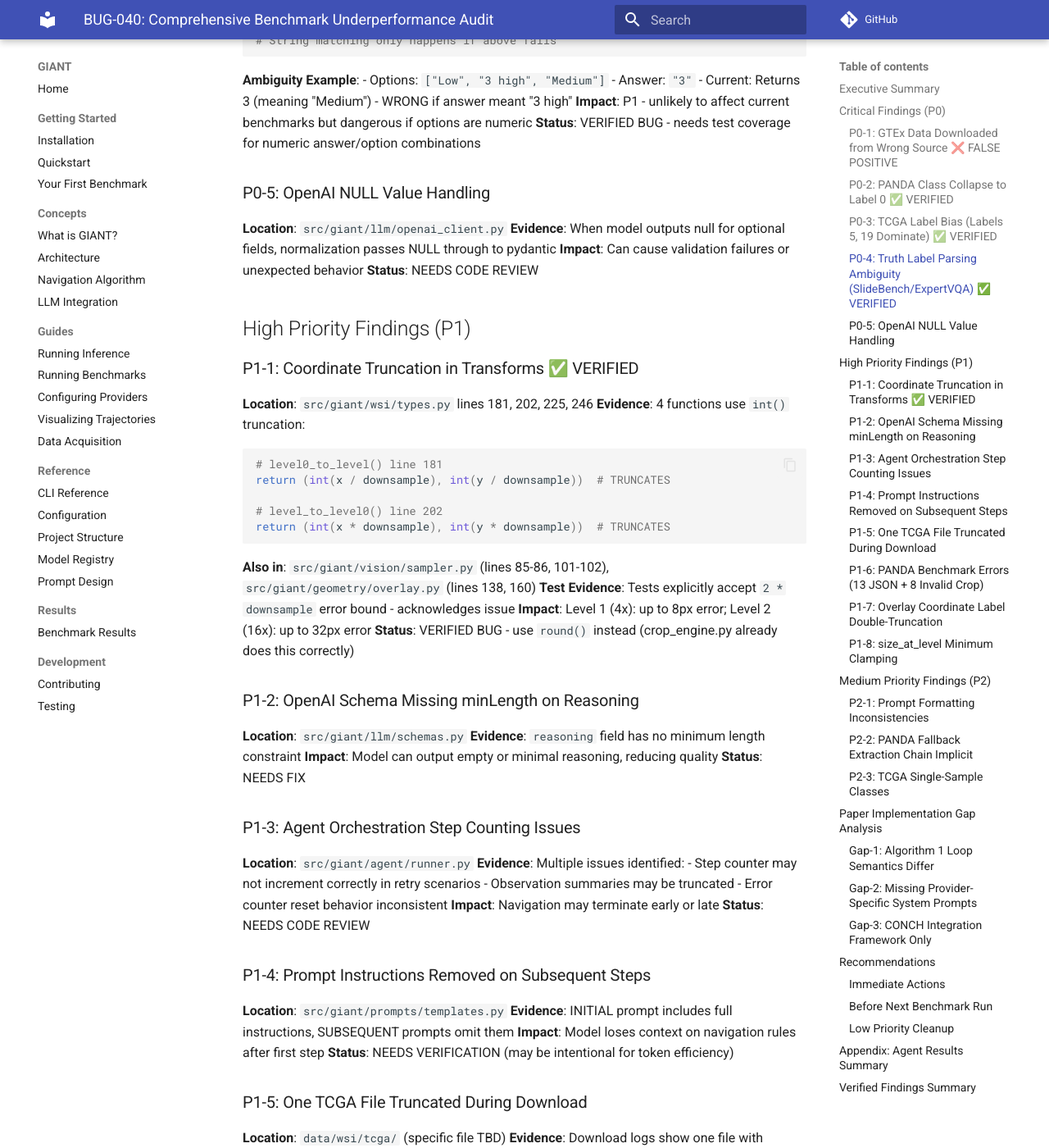
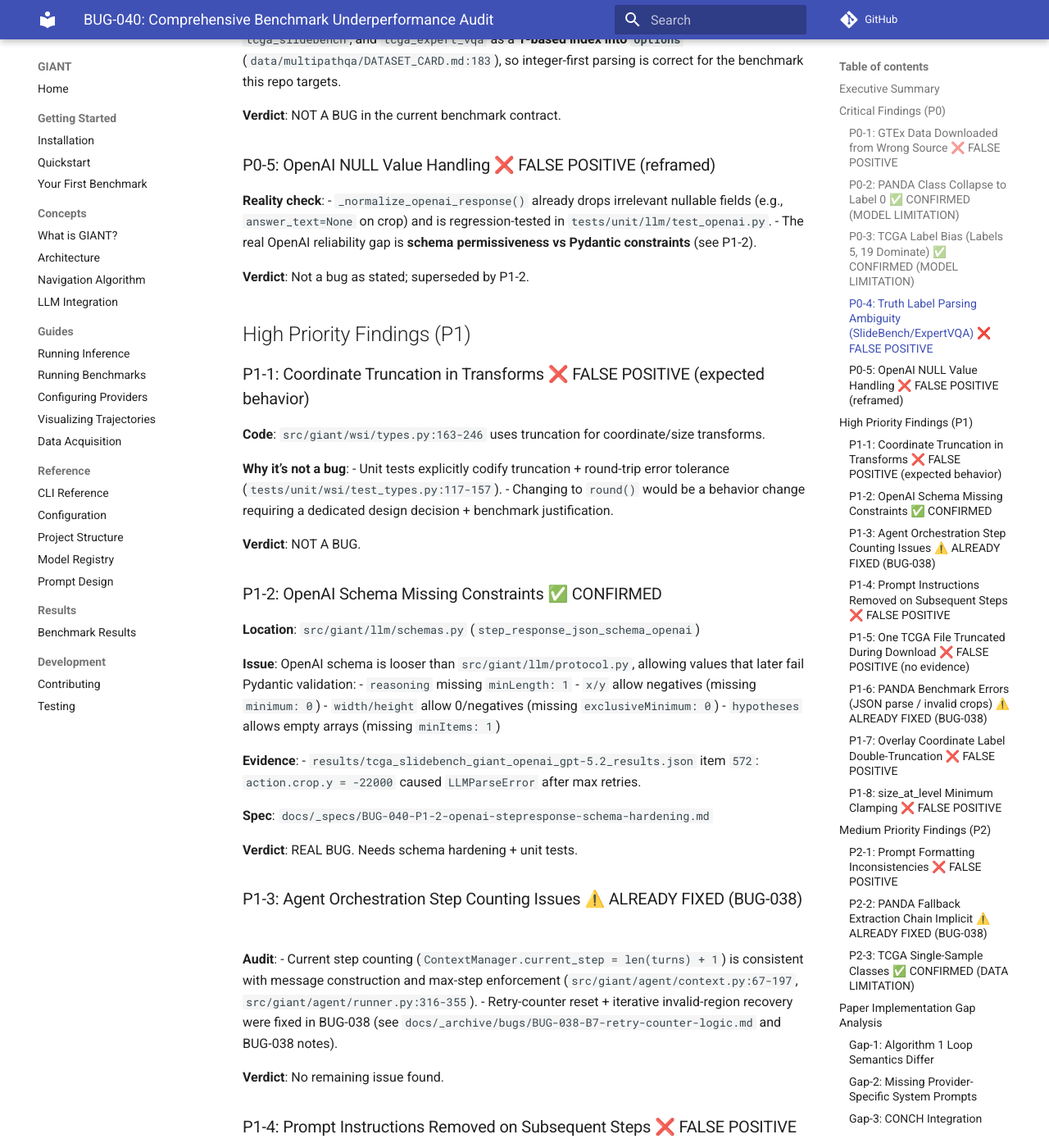
Before and after one commit to The-Obstacle-Is-The-Way/gigapixel-goblin, an MkDocs documentation site: the page built from docs/_bugs/BUG-040-benchmark-underperformance-audit.md, in a window 1280 px wide and 1400 px high, scrolled down 1738 px. Shown: the whole window at 82% size. Built offline with MkDocs 1.6.1 and Material for MkDocs 9.7.7, drawn with Linux system fonts in a browser that asks for light colours; comment, search, counter and statistics services are not loaded; some of the changed text lies outside the part shown.

Commit message:
docs: update BUG-040 audit findings and introduce schema hardening spec
* Revised the status of findings from the benchmark underperformance audit, clarifying several false positives and model limitations.
* Added a new specification document for hardening the OpenAI `StepResponse` schema to align with Pydantic constraints, addressing issues that led to `LLMParseError` retries.
* Updated README.md to reflect the addition of the new schema hardening spec, ensuring comprehensive documentation of ongoing improvements and actions required.

````diff
--- a/docs/_bugs/BUG-040-benchmark-underperformance-audit.md
+++ b/docs/_bugs/BUG-040-benchmark-underperformance-audit.md
@@ -2,7 +2,7 @@
 
 **Date**: 2026-01-01
 **Auditors**: 13-agent swarm (8 codebase + 5 paper review)
-**Status**: IN PROGRESS - Findings documented, fixes pending
+**Status**: AUDITED - Findings validated, fixes spec'd (no code changes yet)
 
 ## Executive Summary
 
@@ -15,17 +15,13 @@ Launched comprehensive swarm audit to investigate why SlideBench (51.8%), TCGA (
 ### P0-1: GTEx Data Downloaded from Wrong Source ❌ FALSE POSITIVE
 
 **Location**: `data/wsi/gtex/`
-**Evidence**: Download logs show files came from IDC with `.dcm` extension instead of GTEx Portal `.tiff`
-**Verification**:
-```
-$ file data/wsi/gtex/GTEX-111VG-1226/*.dcm
-Big TIFF image data, little-endian
-```
-The files have `.dcm` extension but contain Big TIFF data internally. OpenSlide reads content, not extension.
-**GTEx benchmark result**: 130/191 correct (68.1%) - **benchmark runs successfully**
-**Status**: NOT A BUG - files work correctly despite wrong extension
+**Reality check**:
+- The GTEx slides are valid **DICOM WSI** (VL Whole Slide Microscopy Image Storage). `file(1)` reports “Big TIFF”, but `pydicom.dcmread(...).SOPClassUID` confirms DICOM WSI.
+- Our resolver explicitly supports IDC-style GTEx layouts (`gtex/<GTEX-ID>/*.dcm`) via `WSIPathResolver._try_resolve_dicom_directory` in `src/giant/eval/wsi_resolver.py:111-175`.
 
-### P0-2: PANDA Class Collapse to Label 0 ✅ VERIFIED
+**Verdict**: NOT A BUG. Source/extension mismatch does not break GTEx loading.
+
+### P0-2: PANDA Class Collapse to Label 0 ✅ CONFIRMED (MODEL LIMITATION)
 
 **Location**: `results/panda_giant_openai_gpt-5.2_results.json`
 **Evidence**:
@@ -35,10 +31,11 @@ Truth:     Label 0 = 27.4% (54/197)
 Gap:       +50.8 percentage points over-prediction of benign
 ```
 **Impact**: Model is systematically biased toward benign diagnosis - calling 78% of cases "no cancer" when only 27% are actually benign
-**Root Cause**: Model sees tissue and defaults to "I don't identify unequivocal carcinoma" even when cancer is present. This is a reasoning limitation, not a bug.
-**Status**: VERIFIED - This is a model capability issue, not code bug
+**Additional note**: 115/154 label-0 predictions are emitted as `"isup_grade": null` and mapped to grade 0 by our extractor (intentional BUG-038 B1 behavior in `src/giant/eval/answer_extraction.py:45-67`).
 
-### P0-3: TCGA Label Bias (Labels 5, 19 Dominate) ✅ VERIFIED
+**Verdict**: Not a code bug; underperformance is primarily model/prompt behavior.
+
+### P0-3: TCGA Label Bias (Labels 5, 19 Dominate) ✅ CONFIRMED (MODEL LIMITATION)
 
 **Location**: `results/tcga_giant_openai_gpt-5.2_results.json`
 **Evidence**:
@@ -52,126 +49,122 @@ Total: 35.3% of predictions go to just 2 labels
 Accuracy: 61/221 = 27.6%
 ```
 **Impact**: Model over-predicts certain cancer types, 30-way classification is very hard
-**Root Cause**: Model capability issue - 30-way cancer classification from histology is challenging
-**Status**: VERIFIED - This is a model capability issue, not code bug
+**Verdict**: Not a code bug; this reflects task/model difficulty.
 
-### P0-4: Truth Label Parsing Ambiguity (SlideBench/ExpertVQA) ✅ VERIFIED
+### P0-4: Truth Label Parsing Ambiguity (SlideBench/ExpertVQA) ❌ FALSE POSITIVE
 
-**Location**: `src/giant/eval/loader.py` lines 123-168
-**Evidence**: Parser tries `int(answer)` FIRST, only does string matching if int fails:
-```python
-try:
-    label = int(answer)  # Returns immediately if numeric
-except ValueError:
-    label = None
-# String matching only happens if above fails
-```
-**Ambiguity Example**:
-- Options: `["Low", "3 high", "Medium"]`
-- Answer: `"3"`
-- Current: Returns 3 (meaning "Medium") - WRONG if answer meant "3 high"
-**Impact**: P1 - unlikely to affect current benchmarks but dangerous if options are numeric
-**Status**: VERIFIED BUG - needs test coverage for numeric answer/option combinations
+**Code**: `src/giant/eval/loader.py:123-168` parses `answer` as `int` before label matching.
 
-### P0-5: OpenAI NULL Value Handling
+**Why it’s not a bug (for MultiPathQA)**:
+- MultiPathQA explicitly defines `answer` for `tcga`, `tcga_slidebench`, and `tcga_expert_vqa` as a **1-based index into `options`** (`data/multipathqa/DATASET_CARD.md:183`), so integer-first parsing is correct for the benchmark this repo targets.
 
-**Location**: `src/giant/llm/openai_client.py`
-**Evidence**: When model outputs null for optional fields, normalization passes NULL through to pydantic
-**Impact**: Can cause validation failures or unexpected behavior
-**Status**: NEEDS CODE REVIEW
+**Verdict**: NOT A BUG in the current benchmark contract.
+
+### P0-5: OpenAI NULL Value Handling ❌ FALSE POSITIVE (reframed)
+
+**Reality check**:
+- `_normalize_openai_response()` already drops irrelevant nullable fields (e.g., `answer_text=None` on crop) and is regression-tested in `tests/unit/llm/test_openai.py`.
+- The real OpenAI reliability gap is **schema permissiveness vs Pydantic constraints** (see P1-2).
+
+**Verdict**: Not a bug as stated; superseded by P1-2.
 
 ## High Priority Findings (P1)
 
-### P1-1: Coordinate Truncation in Transforms ✅ VERIFIED
+### P1-1: Coordinate Truncation in Transforms ❌ FALSE POSITIVE (expected behavior)
 
-**Location**: `src/giant/wsi/types.py` lines 181, 202, 225, 246
-**Evidence**: 4 functions use `int()` truncation:
-```python
-# level0_to_level() line 181
-return (int(x / downsample), int(y / downsample))  # TRUNCATES
+**Code**: `src/giant/wsi/types.py:163-246` uses truncation for coordinate/size transforms.
 
-# level_to_level0() line 202
-return (int(x * downsample), int(y * downsample))  # TRUNCATES
-```
-**Also in**: `src/giant/vision/sampler.py` (lines 85-86, 101-102), `src/giant/geometry/overlay.py` (lines 138, 160)
-**Test Evidence**: Tests explicitly accept `2 * downsample` error bound - acknowledges issue
-**Impact**: Level 1 (4x): up to 8px error; Level 2 (16x): up to 32px error
-**Status**: VERIFIED BUG - use `round()` instead (crop_engine.py already does this correctly)
+**Why it’s not a bug**:
+- Unit tests explicitly codify truncation + round-trip error tolerance (`tests/unit/wsi/test_types.py:117-157`).
+- Changing to `round()` would be a behavior change requiring a dedicated design decision + benchmark justification.
 
-### P1-2: OpenAI Schema Missing minLength on Reasoning
+**Verdict**: NOT A BUG.
 
-**Location**: `src/giant/llm/schemas.py`
-**Evidence**: `reasoning` field has no minimum length constraint
-**Impact**: Model can output empty or minimal reasoning, reducing quality
-**Status**: NEEDS FIX
+### P1-2: OpenAI Schema Missing Constraints ✅ CONFIRMED
 
-### P1-3: Agent Orchestration Step Counting Issues
+**Location**: `src/giant/llm/schemas.py` (`step_response_json_schema_openai`)
 
-**Location**: `src/giant/agent/runner.py`
-**Evidence**: Multiple issues identified:
-- Step counter may not increment correctly in retry scenarios
-- Observation summaries may be truncated
-- Error counter reset behavior inconsistent
-**Impact**: Navigation may terminate early or late
-**Status**: NEEDS CODE REVIEW
+**Issue**: OpenAI schema is looser than `src/giant/llm/protocol.py`, allowing values that later fail Pydantic validation:
+- `reasoning` missing `minLength: 1`
+- `x/y` allow negatives (missing `minimum: 0`)
+- `width/height` allow 0/negatives (missing `exclusiveMinimum: 0`)
+- `hypotheses` allows empty arrays (missing `minItems: 1`)
 
-### P1-4: Prompt Instructions Removed on Subsequent Steps
+**Evidence**:
+- `results/tcga_slidebench_giant_openai_gpt-5.2_results.json` item `572`: `action.crop.y = -22000` caused `LLMParseError` after max retries.
+
+**Spec**: `docs/_specs/BUG-040-P1-2-openai-stepresponse-schema-hardening.md`
+
+**Verdict**: REAL BUG. Needs schema hardening + unit tests.
+
+### P1-3: Agent Orchestration Step Counting Issues ⚠️ ALREADY FIXED (BUG-038)
+
+**Audit**:
+- Current step counting (`ContextManager.current_step = len(turns) + 1`) is consistent with message construction and max-step enforcement (`src/giant/agent/context.py:67-197`, `src/giant/agent/runner.py:316-355`).
+- Retry-counter reset + iterative invalid-region recovery were fixed in BUG-038 (see `docs/_archive/bugs/BUG-038-B7-retry-counter-logic.md` and BUG-038 notes).
+
+**Verdict**: No remaining issue found.
+
+### P1-4: Prompt Instructions Removed on Subsequent Steps ❌ FALSE POSITIVE
 
 **Location**: `src/giant/prompts/templates.py`
-**Evidence**: INITIAL prompt includes full instructions, SUBSEQUENT prompts omit them
-**Impact**: Model loses context on navigation rules after first step
-**Status**: NEEDS VERIFICATION (may be intentional for token efficiency)
+**Audit**:
+- The system prompt is included every step (`ContextManager.get_messages` always emits it).
+- Subsequent user prompts still contain an instructions block (`src/giant/prompts/templates.py:83-95`).
 
-### P1-5: One TCGA File Truncated During Download
+**Verdict**: NOT A BUG.
+
+### P1-5: One TCGA File Truncated During Download ❌ FALSE POSITIVE (no evidence)
 
 **Location**: `data/wsi/tcga/` (specific file TBD)
-**Evidence**: Download logs show one file with incomplete transfer
-**Impact**: One TCGA question may have corrupted slide
-**Status**: NEEDS VERIFICATION
+**Audit**:
+- No TCGA benchmark failures indicate WSI corruption; TCGA failures in saved artifacts are OpenAI parse failures (`results/tcga_giant_openai_gpt-5.2_results.json`).
 
-### P1-6: PANDA Benchmark Errors (13 JSON + 8 Invalid Crop)
+**Verdict**: Unsubstantiated in this repo.
 
-**Location**: Benchmark logs
-**Evidence**:
-- 13 JSON parsing failures in PANDA results
-- 8 invalid crop region errors
-**Impact**: ~10% of PANDA items may have execution failures
-**Status**: NEEDS LOG ANALYSIS
+### P1-6: PANDA Benchmark Errors (JSON parse / invalid crops) ⚠️ ALREADY FIXED (BUG-038)
 
-### P1-7: Overlay Coordinate Label Double-Truncation
+**Audit**:
+- The dominant `"Extra data"` JSON parse failure mode is fixed by BUG-038 B2 (`src/giant/llm/openai_client.py:268-279`), but the saved benchmark artifacts were generated pre-fix and still contain those failures.
+- Invalid crop regions appear frequently in logs but are generally recovered via the agent’s invalid-region loop; they do not appear as item-level errors in `results/panda_giant_openai_gpt-5.2_results.json`.
+
+**Verdict**: Fixed in code; rerun benchmarks to remove pre-fix artifact failures.
+
+### P1-7: Overlay Coordinate Label Double-Truncation ❌ FALSE POSITIVE
 
 **Location**: `src/giant/geometry/overlay.py`
-**Evidence**: Coordinate labels truncated twice (once in calculation, once in formatting)
-**Impact**: Axis guide labels may be slightly inaccurate
-**Status**: NEEDS CODE REVIEW
+**Audit**:
+- Guide placement + label coordinate computation use integer pixel alignment (`int(...)`), and label formatting is `str(coord)` (no additional truncation pass).
 
-### P1-8: size_at_level Minimum Clamping
+**Verdict**: NOT A BUG (at most a minor precision enhancement).
+
+### P1-8: size_at_level Minimum Clamping ❌ FALSE POSITIVE
 
 **Location**: `src/giant/wsi/types.py` or related
-**Evidence**: Size calculations may clamp to minimum value incorrectly
-**Impact**: Very small regions at high magnification may be handled incorrectly
-**Status**: NEEDS CODE REVIEW
+**Audit**:
+- `size_at_level()` explicitly clamps each dimension to `>= 1` to avoid zero-sized OpenSlide reads (`src/giant/wsi/types.py:205-226`) and has unit coverage (`tests/unit/wsi/test_types.py:153-157`).
+
+**Verdict**: NOT A BUG.
 
 ## Medium Priority Findings (P2)
 
-### P2-1: Prompt Formatting Inconsistencies
+### P2-1: Prompt Formatting Inconsistencies ❌ FALSE POSITIVE
 
 **Location**: `src/giant/prompts/`
-**Evidence**: Various inconsistencies between prompt templates
-**Status**: LOW IMPACT - document for cleanup
+**Audit**: Only two prompt template files exist (`templates.py`, `builder.py`); no functional inconsistency found.
 
-### P2-2: PANDA Fallback Extraction Chain Implicit
+### P2-2: PANDA Fallback Extraction Chain Implicit ⚠️ ALREADY FIXED (BUG-038)
 
 **Location**: `src/giant/eval/answer_extraction.py`
-**Evidence**: Fallback logic for PANDA grade extraction is complex and implicit
-**Status**: Already fixed in BUG-038, but document for future reference
+**Audit**:
+- PANDA null-handling + fallback behavior are explicit and regression-tested (`tests/unit/eval/test_answer_extraction.py`).
 
-### P2-3: TCGA Single-Sample Classes
+### P2-3: TCGA Single-Sample Classes ✅ CONFIRMED (DATA LIMITATION)
 
 **Location**: `data/multipathqa/MultiPathQA.csv`
 **Evidence**: Some TCGA classes have only 1 sample
 **Impact**: Balanced accuracy penalizes these classes heavily
-**Status**: DATA LIMITATION - not a bug
+**Verdict**: Not a code bug; a dataset property.
 
 ## Paper Implementation Gap Analysis
 
@@ -194,23 +187,19 @@ return (int(x * downsample), int(y * downsample))  # TRUNCATES
 
 ### Immediate Actions
 
-1. **Verify GTEx file format** - run `file data/wsi/gtex/*.dcm` to confirm format
-2. **Investigate class collapse** - analyze PANDA prompts for bias toward benign
-3. **Review truth label parsing** - add unit tests for numeric answer disambiguation
-4. **Fix coordinate truncation** - change `int()` to `round()` in transforms
+1. **Harden OpenAI `StepResponse` schema** - implement `docs/_specs/BUG-040-P1-2-openai-stepresponse-schema-hardening.md`
+2. **Re-run benchmarks with BUG-038 fixes** - remove pre-fix `"Extra data"` failures and re-measure against paper baselines
+3. **Investigate PANDA benign bias** - prompt/model work (confirmed model limitation)
+4. **Paper prompt reproduction** - consider adding verbatim provider-specific system prompts once Supplementary Material is available (Gap-2)
 
 ### Before Next Benchmark Run
 
-1. Re-download truncated TCGA file
-2. Add minLength constraint to reasoning field
-3. Review step counting logic in agent runner
-4. Document prompt instruction strategy (intentional or bug?)
+1. Ensure runs use post-BUG-038 code paths (notably OpenAI trailing-text JSON parsing + PANDA null handling).
+2. Decide whether to keep/remove 2025 prompt enhancements for strict paper reproduction (Gap-2).
 
 ### Low Priority Cleanup
 
-1. Standardize prompt formatting
-2. Add explicit documentation for fallback chains
-3. Consider handling single-sample classes differently in metrics
+1. Document dataset limitations (e.g., TCGA singleton classes) alongside balanced-accuracy reporting.
 
 ## Appendix: Agent Results Summary
 
@@ -218,22 +207,33 @@ return (int(x * downsample), int(y * downsample))  # TRUNCATES
 |-------|------------|----|----|----|-|----------|
 | 1 | Data Integrity | 1 | 2 | 0 | GTEx format | ❌ False positive |
 | 2 | CSV Schema | 0 | 1 | 1 | TCGA single-sample | ⚠️ Data limitation |
-| 3 | Agent Orchestration | 0 | 3 | 0 | Step counting | ❓ Needs review |
-| 4 | LLM Parsing | 1 | 2 | 0 | NULL handling | ❓ Needs review |
-| 5 | Benchmark Eval | 1 | 0 | 0 | Truth label parsing | ✅ Real bug |
-| 6 | WSI Processing | 0 | 3 | 0 | Coordinate truncation | ✅ Real bug |
-| 7 | Prompt Engineering | 0 | 1 | 2 | Instructions removed | ❓ Needs review |
+| 3 | Agent Orchestration | 0 | 3 | 0 | Retry/step logic | ⚠️ Already fixed (BUG-038) |
+| 4 | LLM Parsing | 0 | 1 | 0 | OpenAI schema constraints | ✅ Confirmed |
+| 5 | Benchmark Eval | 1 | 0 | 0 | Truth label parsing ambiguity | ❌ False positive |
+| 6 | WSI Processing | 0 | 3 | 0 | Coordinate truncation | ❌ False positive |
+| 7 | Prompt Engineering | 0 | 1 | 2 | Instructions removed | ❌ False positive |
 | 8 | Results Analysis | 2 | 0 | 0 | Class collapse/bias | ✅ Model limitation |
 | 9-13 | Paper Review | 0 | 0 | 3 | Minor gaps | ⚠️ Known |
 
-## Verified Findings Summary
+## Validated Findings Summary
 
-| ID | Issue | Status | Action Required |
+| ID | Issue | Verdict | Action Required |
 |----|-------|--------|-----------------|
-| P0-1 | GTEx wrong format | ❌ FALSE POSITIVE | None - files work |
-| P0-2 | PANDA class collapse | ✅ MODEL LIMITATION | Better prompts needed |
-| P0-3 | TCGA label bias | ✅ MODEL LIMITATION | 30-way is hard |
-| P0-4 | Truth label parsing | ✅ REAL BUG | Add test coverage |
-| P1-1 | Coordinate truncation | ✅ REAL BUG | Change int() to round() |
+| P0-1 | GTEx “wrong source/extension” | ❌ FALSE POSITIVE | None |
+| P0-2 | PANDA label-0 collapse | ✅ CONFIRMED (model limitation) | Prompt/model work |
+| P0-3 | TCGA label bias | ✅ CONFIRMED (model limitation) | Prompt/model work |
+| P0-4 | Truth label parsing ambiguity | ❌ FALSE POSITIVE | None |
+| P0-5 | OpenAI NULL handling | ❌ FALSE POSITIVE | None (see P1-2) |
+| P1-1 | Coordinate truncation | ❌ FALSE POSITIVE | None |
+| P1-2 | OpenAI schema constraint mismatch | ✅ CONFIRMED | Implement `docs/_specs/BUG-040-P1-2-openai-stepresponse-schema-hardening.md` |
+| P1-3 | Agent step/retry issues | ⚠️ ALREADY FIXED | None |
+| P1-4 | Subsequent prompts omit instructions | ❌ FALSE POSITIVE | None |
+| P1-5 | Truncated TCGA file | ❌ FALSE POSITIVE | None |
+| P1-6 | PANDA parse/crop “errors” | ⚠️ ALREADY FIXED | Rerun benchmarks to clear pre-fix artifacts |
+| P1-7 | Overlay double truncation | ❌ FALSE POSITIVE | None |
+| P1-8 | `size_at_level` min clamp | ❌ FALSE POSITIVE | None |
+| P2-1 | Prompt formatting | ❌ FALSE POSITIVE | None |
+| P2-2 | PANDA fallback chain implicit | ⚠️ ALREADY FIXED | None |
+| P2-3 | TCGA singleton classes | ✅ CONFIRMED (data limitation) | None |
 
-**Conclusion**: Benchmark underperformance is primarily due to **model reasoning limitations**, not code bugs. The verified code bugs (P0-4, P1-1) are unlikely to significantly impact accuracy.
+**Conclusion**: Benchmark underperformance is still primarily due to **model reasoning limitations**, but the saved benchmark artifacts also include **pre-BUG-038** OpenAI parse failures. The only confirmed code change pending from this audit is OpenAI schema hardening (P1-2); several previously listed “bugs” were false positives or already fixed in BUG-038.
````
Also changed, not shown: docs/_specs/BUG-040-P1-2-openai-stepresponse-schema-hardening.md (added, +137 -0 lines), docs/_specs/README.md (+11 -3 lines).
